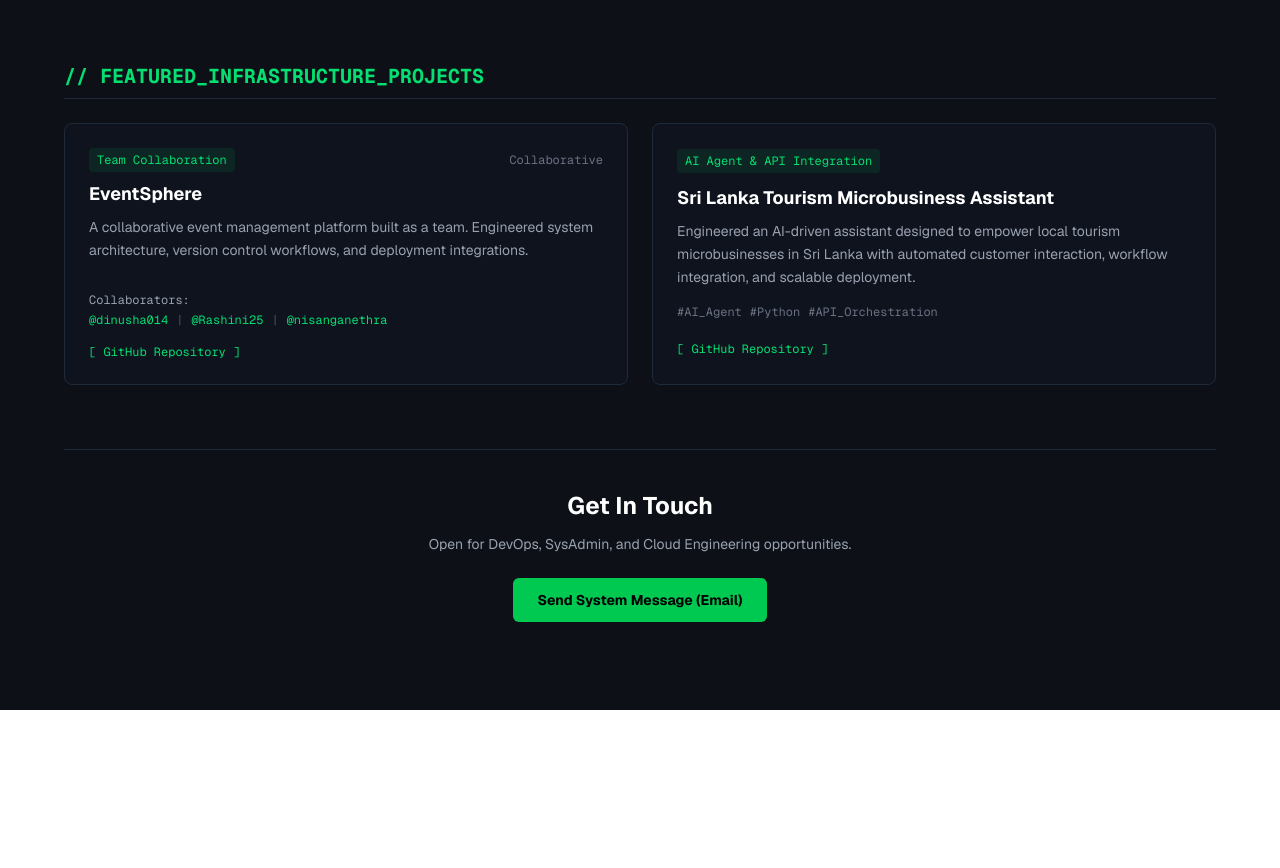
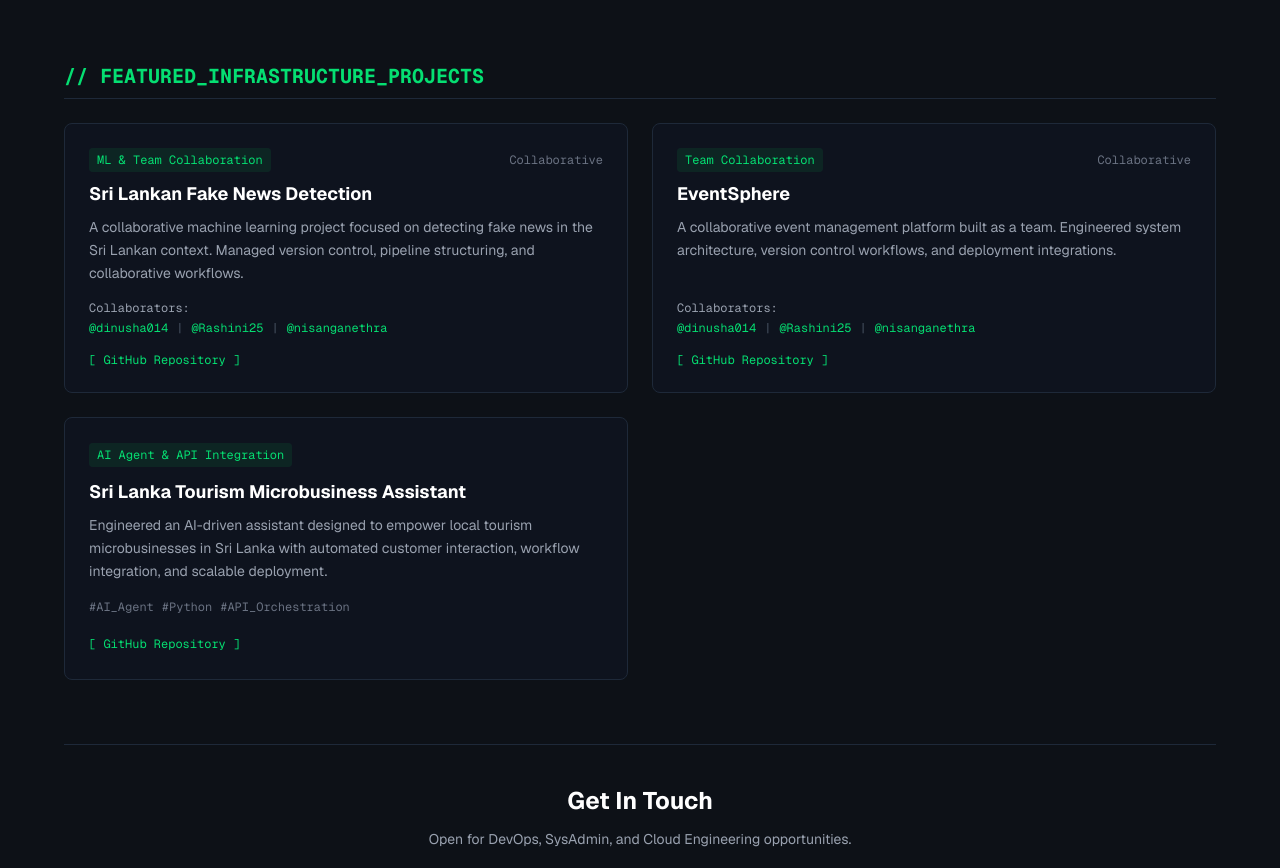
Before and after one commit to dinusha014/devops-portfolio, a Next.js app: page / in a window 1280 px wide. Shown: the part 630-1498 px from the top of the page. Before the commit the page ends 1340 px from the top, so only its background shows below. Built offline with nearby package versions, Linux system fonts and the light colour scheme.

Commit message:
Added Fake News Detection project

```diff
--- a/app/page.tsx
+++ b/app/page.tsx
@@ -82,7 +82,41 @@ export default function Home() {
         </h2>
         <div className="grid grid-cols-1 md:grid-cols-2 gap-6">
 
-          {/* Project 1: EventSphere (Collaborative Project) */}
+          {/* Project 1: Sri Lankan Fake News Detection */}
+          <div className="bg-gray-900/40 border border-gray-800 p-6 rounded-lg hover:border-green-500/30 transition flex flex-col justify-between">
+            <div>
+              <div className="flex justify-between items-center mb-2">
+                <span className="text-xs font-mono text-green-400 bg-green-500/10 px-2 py-1 rounded">ML & Team Collaboration</span>
+                <span className="text-xs font-mono text-gray-500">Collaborative</span>
+              </div>
+              <h3 className="text-lg font-bold mb-2 text-white">Sri Lankan Fake News Detection</h3>
+              <p className="text-gray-400 text-sm mb-4 leading-relaxed">
+                A collaborative machine learning project focused on detecting fake news in the Sri Lankan context. Managed version control, pipeline structuring, and collaborative workflows.
+              </p>
+            </div>
+            <div>
+              <div className="mb-4">
+                <span className="text-xs font-mono text-gray-400 block mb-1">Collaborators:</span>
+                <div className="flex flex-wrap gap-2 text-xs font-mono">
+                  <a href="https://github.com/dinusha014" target="_blank" rel="noopener noreferrer" className="text-green-400 hover:underline">@dinusha014</a>
+                  <span className="text-gray-600">|</span>
+                  <a href="https://github.com/Rashini25" target="_blank" rel="noopener noreferrer" className="text-green-400 hover:underline">@Rashini25</a>
+                  <span className="text-gray-600">|</span>
+                  <a href="https://github.com/nisanganethra" target="_blank" rel="noopener noreferrer" className="text-green-400 hover:underline">@nisanganethra</a>
+                </div>
+              </div>
+              <a
+                href="https://github.com/dinusha014/Sri-Lankan-Fake-News-Detection"
+                target="_blank"
+                rel="noopener noreferrer"
+                className="text-green-400 hover:underline text-xs font-mono block"
+              >
+                [ GitHub Repository ]
+              </a>
+            </div>
+          </div>
+
+          {/* Project 2: EventSphere */}
           <div className="bg-gray-900/40 border border-gray-800 p-6 rounded-lg hover:border-green-500/30 transition flex flex-col justify-between">
             <div>
               <div className="flex justify-between items-center mb-2">
@@ -116,7 +150,7 @@ export default function Home() {
             </div>
           </div>
 
-          {/* Project 2: Tourism Microbusiness Assistant */}
+          {/* Project 3: Tourism Microbusiness Assistant */}
           <div className="bg-gray-900/40 border border-gray-800 p-6 rounded-lg hover:border-green-500/30 transition flex flex-col justify-between">
             <div>
               <span className="text-xs font-mono text-green-400 bg-green-500/10 px-2 py-1 rounded">AI Agent & API Integration</span>
```
